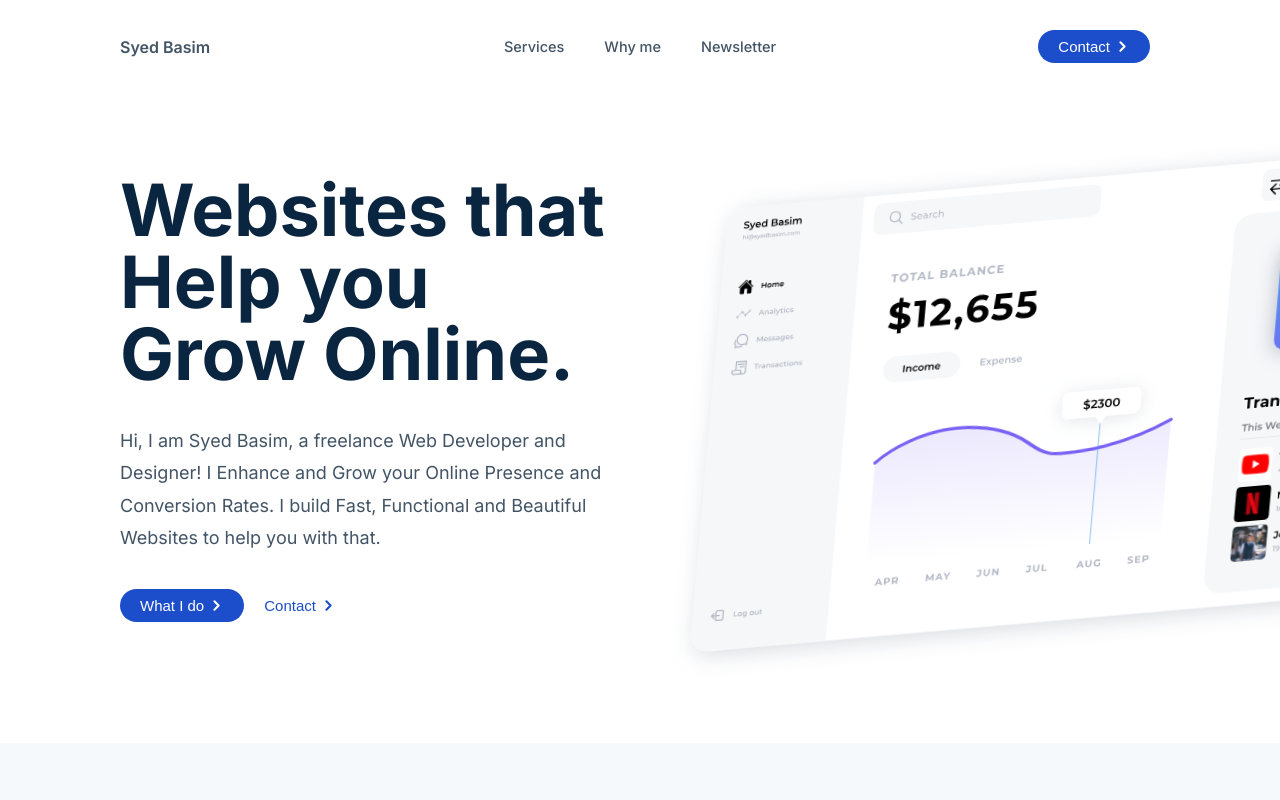
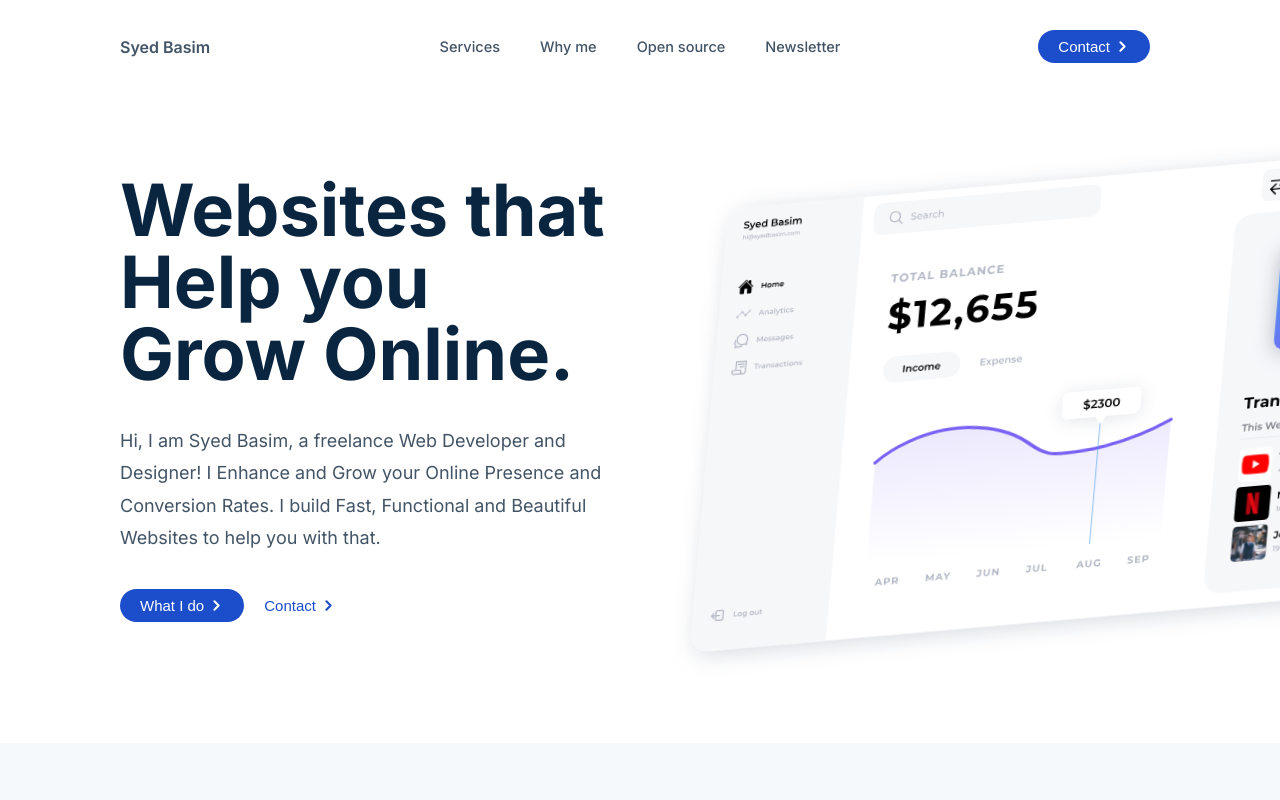
Before and after one commit to thesyedbasim/personal-website-v1, a Next.js app: page / in a window 1280 px wide. Shown: the top 800 px of the page. Built offline with nearby package versions, Linux system fonts and the light colour scheme.

Commit message:
[Add] open source link in navigation bar

```diff
--- a/components/nav/NavigationBar.tsx
+++ b/components/nav/NavigationBar.tsx
@@ -95,6 +95,7 @@ const NavigationBar = ({ variant, navVisibility, navToggle }) => {
 	const navItems: MutableRefObject<NavLinkType[]> = useRef([
 		{ text: 'Services', link: { type: 'internal', url: '/#services' } },
 		{ text: 'Why me', link: { type: 'internal', url: '/#why-me' } },
+		{ text: 'Open source', link: { type: 'internal', url: '/#open-source' } },
 		{ text: 'Newsletter', link: { type: 'internal', url: '/#newsletter' } }
 	]);
 
--- a/styles/Navigation.module.scss
+++ b/styles/Navigation.module.scss
@@ -14,7 +14,7 @@
 	display: grid;
 	justify-content: center;
 	align-items: center;
-	grid-template-columns: 1fr repeat(3, max-content) 1fr;
+	grid-template-columns: 1fr repeat(4, max-content) 1fr;
 	column-gap: 4rem;
 
 	.nav-logo {
```
